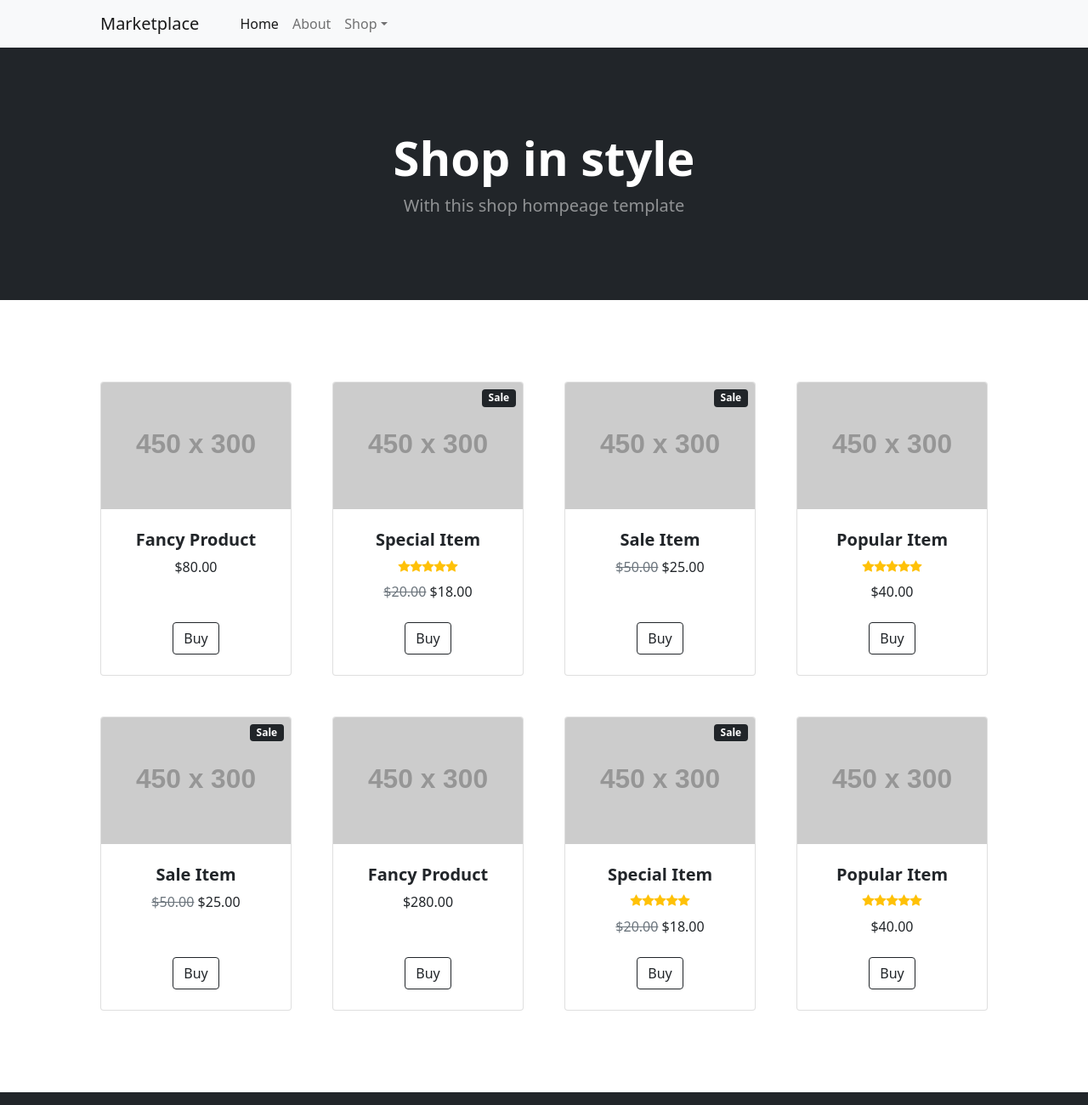
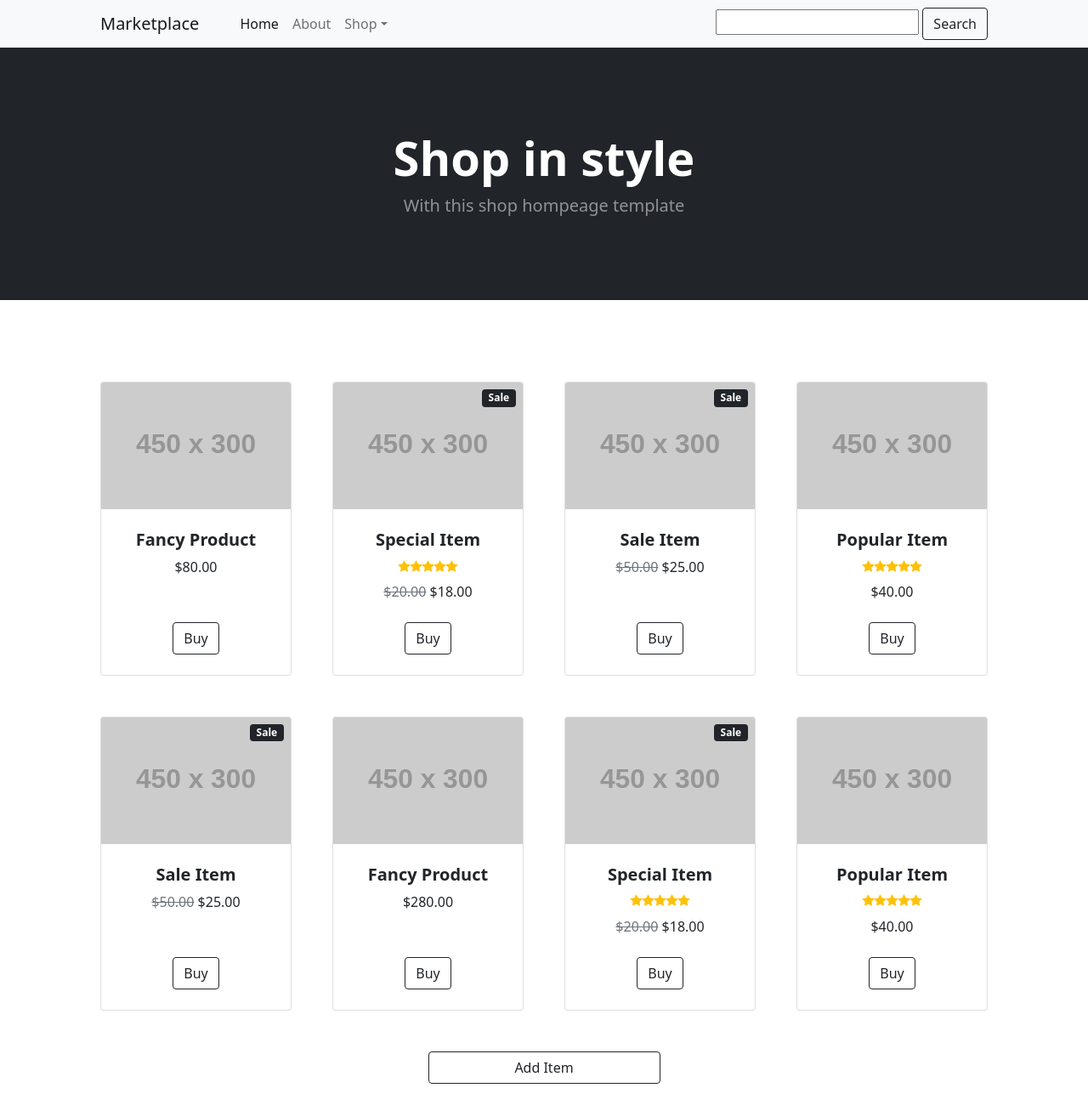
Before and after one commit to imadhou/marketplace, a website: page blockchainApi/public/Web/index.html in a window 1280 px wide. Shown: the top 1300 px of the page at 85% size. Drawn offline with nearby package versions, Linux system fonts and the light colour scheme; no server answers; placeholder pictures from the web are drawn by us.

Commit message:
feature / Added the base code for js operations

```diff
--- a/blockchainApi/public/Web/index.html
+++ b/blockchainApi/public/Web/index.html
@@ -41,6 +41,10 @@
                         </button>
                     </form>-->
                 </div>
+                <div>
+                    <input type="text" id="search">
+                    <button class="btn btn-outline-dark flex-shrink-0" type="button" onclick="search();"> Search </button>
+                </div>
             </div>
         </nav>
         <!-- Header-->
@@ -55,7 +59,7 @@
         <!-- Section-->
         <section class="py-5">
             <div class="container px-4 px-lg-5 mt-5">
-                <div class="row gx-4 gx-lg-5 row-cols-2 row-cols-md-3 row-cols-xl-4 justify-content-center">
+                <div class="row gx-4 gx-lg-5 row-cols-2 row-cols-md-3 row-cols-xl-4 justify-content-center" id="itemContainer">
                     <div class="col mb-5">
                         <div class="card h-100">
                             <!-- Product image-->
@@ -252,6 +256,8 @@
                             </div>
                         </div>
                     </div>
+
+                    <button class="btn btn-outline-dark flex-shrink-0" type="button" onclick="addItem();">Add Item</button>
                 </div>
             </div>
         </section>
@@ -261,6 +267,8 @@
         </footer>
         <!-- Bootstrap core JS-->
         <script src="https://cdn.jsdelivr.net/npm/bootstrap@5.1.3/dist/js/bootstrap.bundle.min.js"></script>
+        <!--Calling JQuery-->
+        <script src="http://ajax.googleapis.com/ajax/libs/jquery/1.7.1/jquery.min.js" type="text/javascript"></script>
         <!-- Core theme JS-->
         <script src="js/scripts.js"></script>
     </body>
--- a/blockchainApi/public/Web/js/scripts.js
+++ b/blockchainApi/public/Web/js/scripts.js
@@ -5,3 +5,77 @@
 */
 // This file is intentionally blank
 // Use this file to add JavaScript to your project
+
+
+$(document).ready(function () {
+    setAllTransactions();
+  });
+// setAllTransactions();
+
+function setAllTransactions() {
+    console.log("hello ?");
+    $.get(
+        "http://localhost:3000/api/transactions",
+        //{paramOne : 1, paramX : 'abc'},
+        function(data) {
+           alert('page content: ' + data);
+        }
+    );
+}
+
+function search() {
+  let searchWord = document.getElementById("search").value;
+  console.log(searchWord);
+    // $.get(
+    //     "http://localhost:3000/api/transactions",
+    //     //{paramOne : 1, paramX : 'abc'},
+    //     function(data) {
+    //        alert('page content: ' + data);
+    //     }
+    // );
+}
+
+function addItem() {
+    let newItem = document.createElement('div');
+    newItem.className = "col mb-5";
+    let div1 = document.createElement('div');
+    div1.className = "card h-100";
+    let img = document.createElement('img');
+    img.src = "https://dummyimage.com/450x300/dee2e6/6c757d.jpg";
+    img.className = "card-img-top";
+
+    let div1_1 = document.createElement('div');
+    div1_1.className = "card-body p-4";
+    let div1_1_1 = document.createElement('div');
+    div1_1_1.className = "text-center";
+    let price = document.createElement('p');
+    price.innerHTML = "25.99$";
+    let h5 = document.createElement('h5');
+    h5.textContent = "Item text";
+    h5.className = "fw-bolder";
+
+    div1_1_1.appendChild(h5);
+    div1_1_1.appendChild(price);
+    div1_1.appendChild(div1_1_1);
+
+    let div1_2 = document.createElement('div');
+    div1_2.className = "card-footer p-4 pt-0 border-top-0 bg-transparent";
+    let div1_2_1 = document.createElement('div');
+    div1_2_1.className = "text-center";
+    let buy = document.createElement("a");
+    buy.className = "btn btn-outline-dark mt-auto";
+    buy.href = "shopItem.html";
+    buy.innerHTML = "Buy";
+
+    div1_2_1.appendChild(buy);
+    div1_2.appendChild(div1_2_1);
+
+
+    div1.appendChild(img);
+    div1.appendChild(div1_1);
+    div1.appendChild(div1_2);
+    newItem.appendChild(div1);
+
+    let itemContainer = document.getElementById("itemContainer").appendChild(newItem);
+    console.log(itemContainer);
+  }
--- a/blockchainApi/public/Web/js/shopItem.js
+++ b/blockchainApi/public/Web/js/shopItem.js
@@ -5,3 +5,8 @@
 */
 // This file is intentionally blank
 // Use this file to add JavaScript to your project
+
+function makeAnOffer() {
+    //document.getElementById("demo").style.color = "red";
+    console.log("faire une proposition");
+  }
```
Also changed, not shown: blockchainApi/public/Web/shopItem.html (+1 -1 lines).
